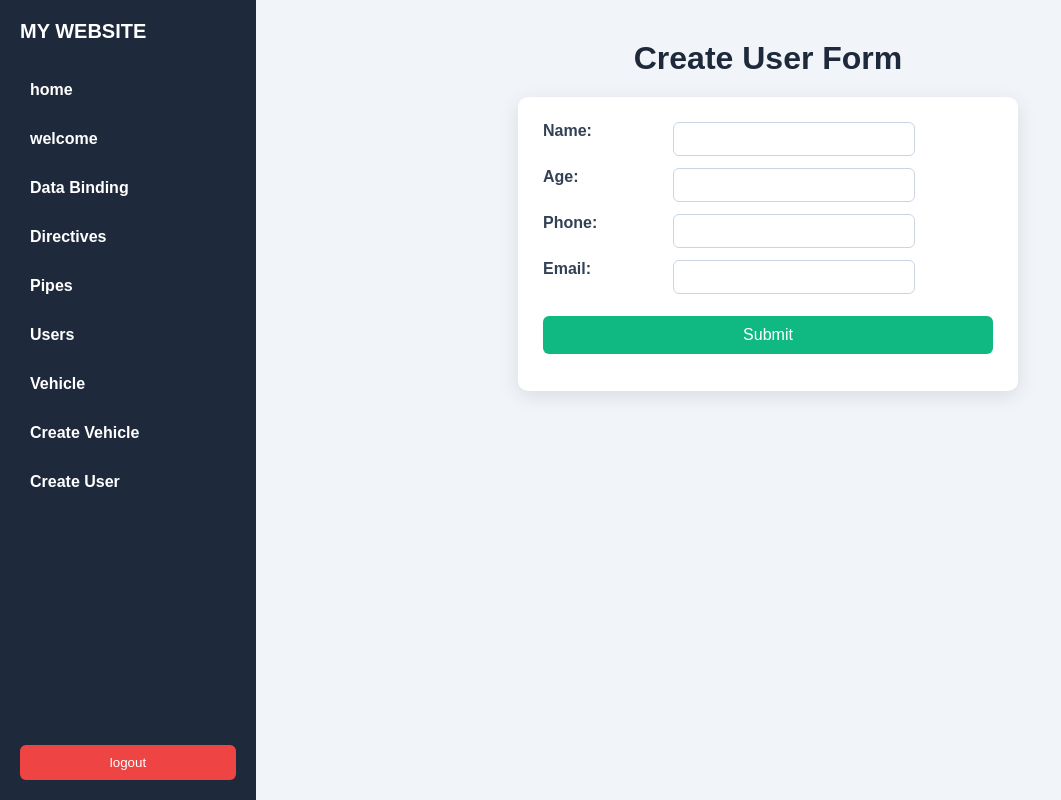
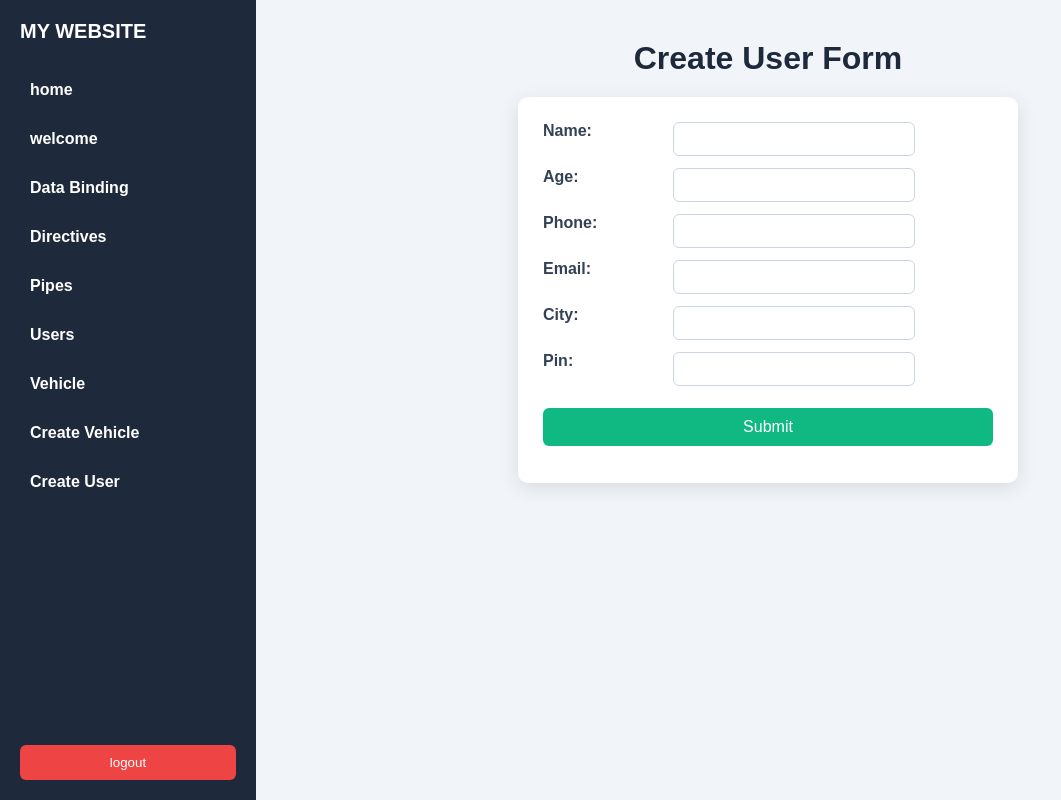
Before and after one commit to Akhilg3m/my-app-apr26, an Angular app: page /dashboard/create-user in a window 1280 px wide. Shown: the whole page, without its empty margins (0-1061 px from the left). Built offline with nearby package versions, Linux system fonts and the light colour scheme; sample sign-in values are in the browser's storage.

Commit message:
nested form gorup

```diff
--- a/src/app/create-user/create-user.component.html
+++ b/src/app/create-user/create-user.component.html
@@ -6,17 +6,29 @@
     <input type="text" formControlName="name">
     <br>
 
-     <label for="">Age:</label>
+    <label for="">Age:</label>
     <input type="number" formControlName="age">
     <br>
 
-     <label for="">Phone:</label>
+    <label for="">Phone:</label>
     <input type="number" formControlName="phone">
     <br>
 
-     <label for="">Email:</label>
+    <label for="">Email:</label>
     <input type="email" formControlName="email">
     <br>
+
+    <div formGroupName="address">
+
+        <label for="">City:</label>
+        <input type="text" formControlName="city">
+        <br>
+
+        <label for="">Pin:</label>
+        <input type="number" formControlName="pin">
+        <br>
+
+    </div>
 
     <input type="submit">
 
--- a/src/app/create-user/create-user.component.ts
+++ b/src/app/create-user/create-user.component.ts
@@ -12,7 +12,11 @@
     name: new FormControl(),
     age: new FormControl(),
     phone: new FormControl(),
-    email: new FormControl()
+    email: new FormControl(),
+    address: new FormGroup({
+      city: new FormControl(),
+      pin: new FormControl(),
+    })
   })
 
   submit(){
```
